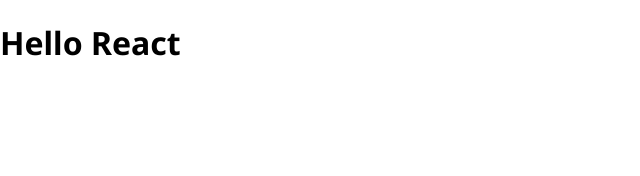
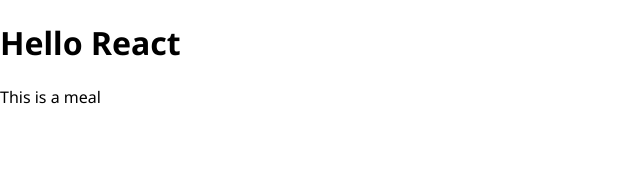
Before and after one commit to aklilumezene/odysseaCalorieTracker, a React (Create React App) app: page / in a window 1280 px wide. Shown: the top 176 px of the page, without its empty margins (0-640 px from the left). Built offline with nearby package versions, Linux system fonts and the light colour scheme.

Commit message:
Add MealItem: dummy content

```diff
--- a/src/App.js
+++ b/src/App.js
@@ -1,7 +1,10 @@
+import MealItem from "./components/MealItem"
+
 function App() {
   return (
     <div className="App">
     <h1>Hello React</h1>
+    <MealItem />
     </div>
 
   );
--- /dev/null
+++ b/src/components/MealItem.js
@@ -0,0 +1,5 @@
+const MealItem = () => {
+    return <p>This is a meal</p>
+}
+
+export default MealItem
```
